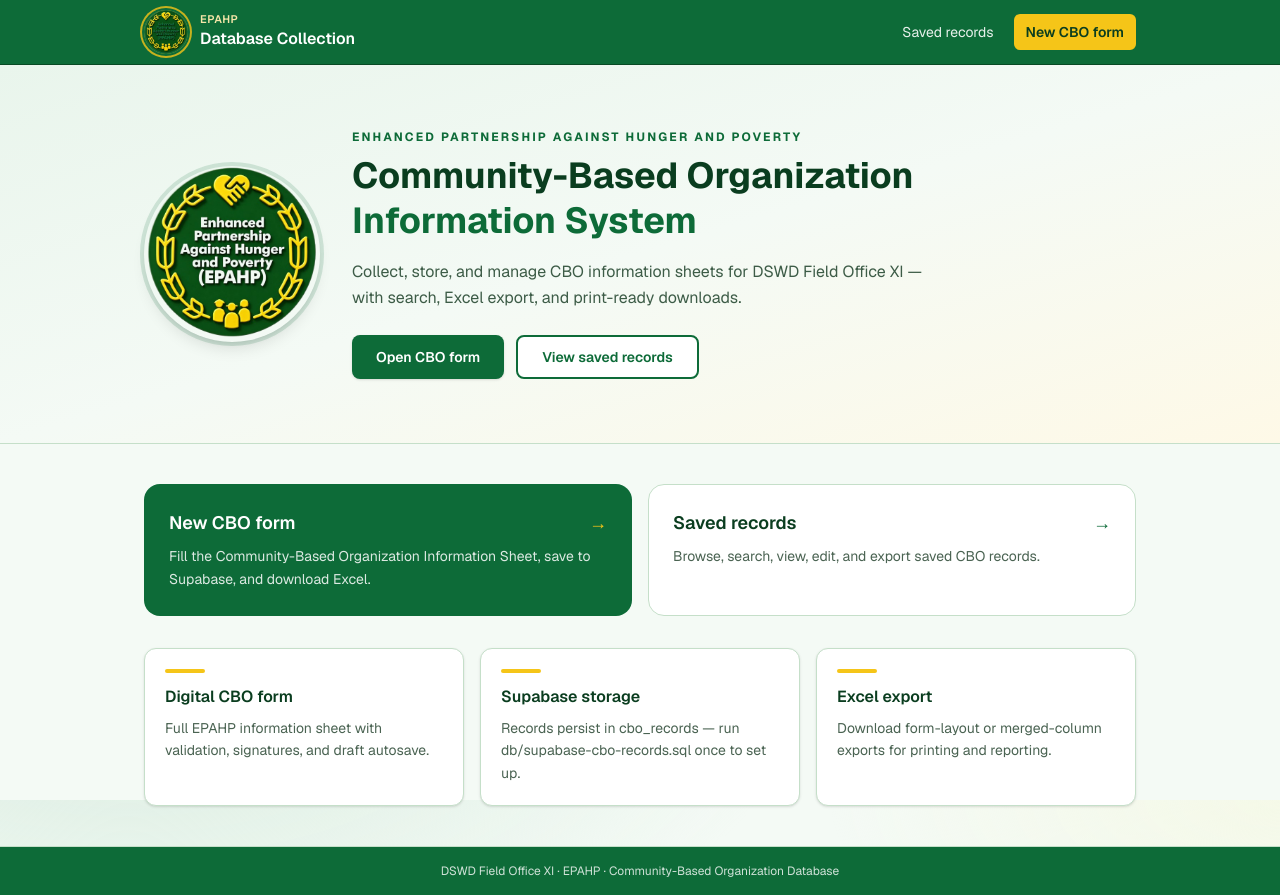
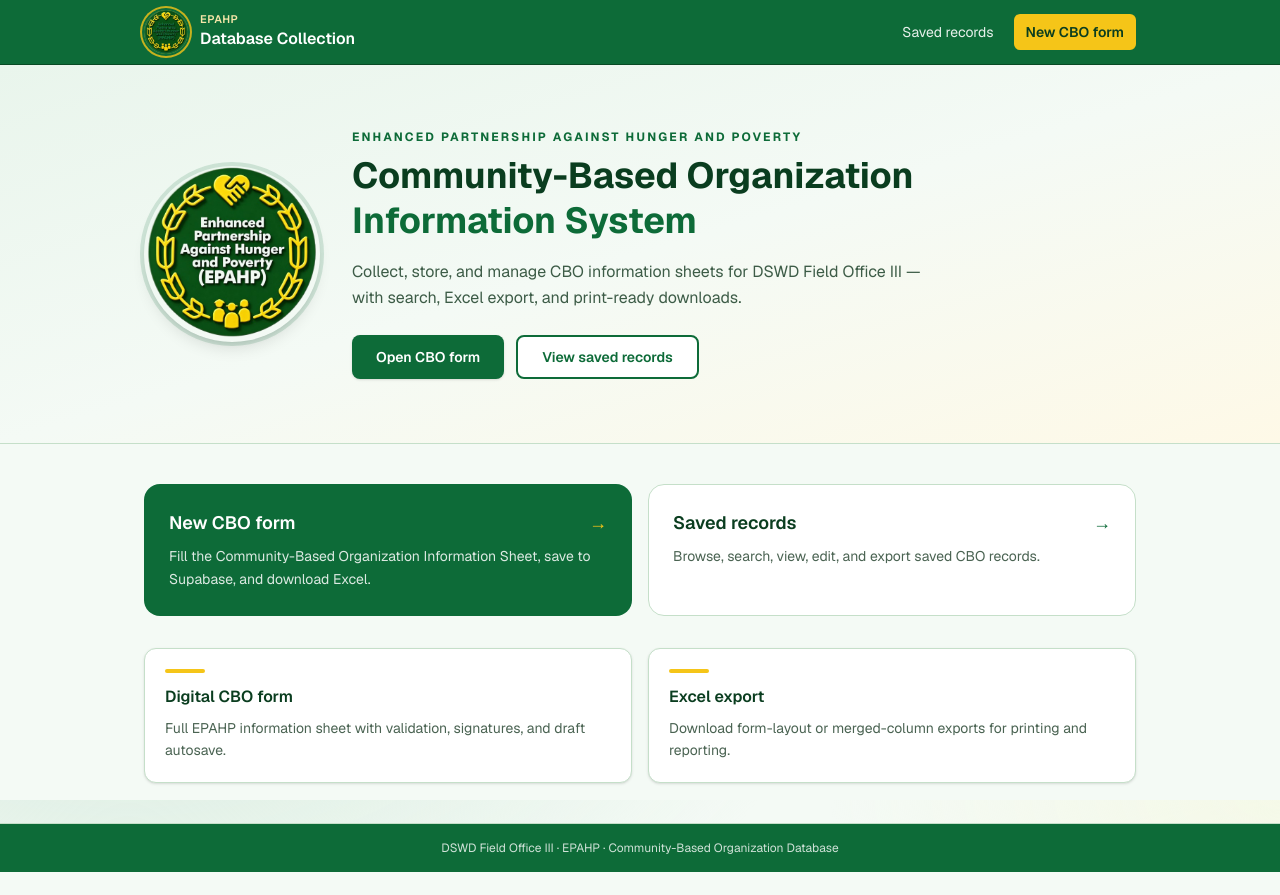
Before and after one commit to Daaaashhhh/database-collection, a Next.js app: page / in a window 1280 px wide. After the commit the page ends 872 px from the top, so only its background shows below. Built offline with nearby package versions, Linux system fonts and the light colour scheme.

Commit message:
change address

```diff
--- a/app/page.tsx
+++ b/app/page.tsx
@@ -24,11 +24,6 @@
     title: "Digital CBO form",
     description:
       "Full EPAHP information sheet with validation, signatures, and draft autosave.",
-  },
-  {
-    title: "Supabase storage",
-    description:
-      "Records persist in cbo_records — run db/supabase-cbo-records.sql once to set up.",
   },
   {
     title: "Excel export",
@@ -63,7 +58,7 @@
               </h1>
               <p className="mt-4 max-w-xl text-base leading-relaxed text-[#3d5c47]">
                 Collect, store, and manage CBO information sheets for DSWD Field
-                Office XI — with search, Excel export, and print-ready downloads.
+                Office III — with search, Excel export, and print-ready downloads.
               </p>
               <div className="mt-6 flex flex-wrap justify-center gap-3 sm:justify-start">
                 <Link
@@ -123,7 +118,7 @@
             ))}
           </div>
 
-          <div className="mt-8 grid gap-4 sm:grid-cols-3">
+          <div className="mt-8 grid gap-4 sm:grid-cols-2">
             {FEATURES.map((feature) => (
               <div
                 key={feature.title}
--- a/components/forms/cbo/cbo-information-sheet.tsx
+++ b/components/forms/cbo/cbo-information-sheet.tsx
@@ -2119,7 +2119,7 @@
       <div className="border-b border-black px-4 py-3 text-center text-[11px] leading-relaxed text-zinc-600">
         <p className="font-semibold text-zinc-800">PAGE 5 of 5</p>
         <p className="mt-1">
-          DSWD Field Office XI, Ramon Magsaysay Avenue corner Damaso Suazo
+          DSWD Field Office III, Ramon Magsaysay Avenue corner Damaso Suazo
           Street, Davao City, Philippines 8000
         </p>
         <p>Website: fo11.dswd.gov.ph Tel. No.:(082) 227-1964</p>
--- a/components/layout/page-shell.tsx
+++ b/components/layout/page-shell.tsx
@@ -78,7 +78,7 @@
 export function AppFooter() {
   return (
     <footer className="mt-auto border-t border-[#c5dfc9] bg-[#0d6b38] py-4 text-center text-xs text-white/80">
-      DSWD Field Office XI · EPAHP · Community-Based Organization Database
+      DSWD Field Office III · EPAHP · Community-Based Organization Database
     </footer>
   );
 }
--- a/lib/actions/export-cbo-excel.ts
+++ b/lib/actions/export-cbo-excel.ts
@@ -1875,7 +1875,7 @@
     1,
     row + 1,
     COLS,
-    "DSWD Field Office XI, Ramon Magsaysay Avenue corner Damaso Suazo Street, Davao City, Philippines 8000\nWebsite: fo11.dswd.gov.ph Tel. No.:(082) 227-1964",
+    "DSWD Field Office III, Ramon Magsaysay Avenue corner Damaso Suazo Street, Davao City, Philippines 8000\nWebsite: fo11.dswd.gov.ph Tel. No.:(082) 227-1964",
     { size: 8, align: "center", italic: true },
   );
 
```
